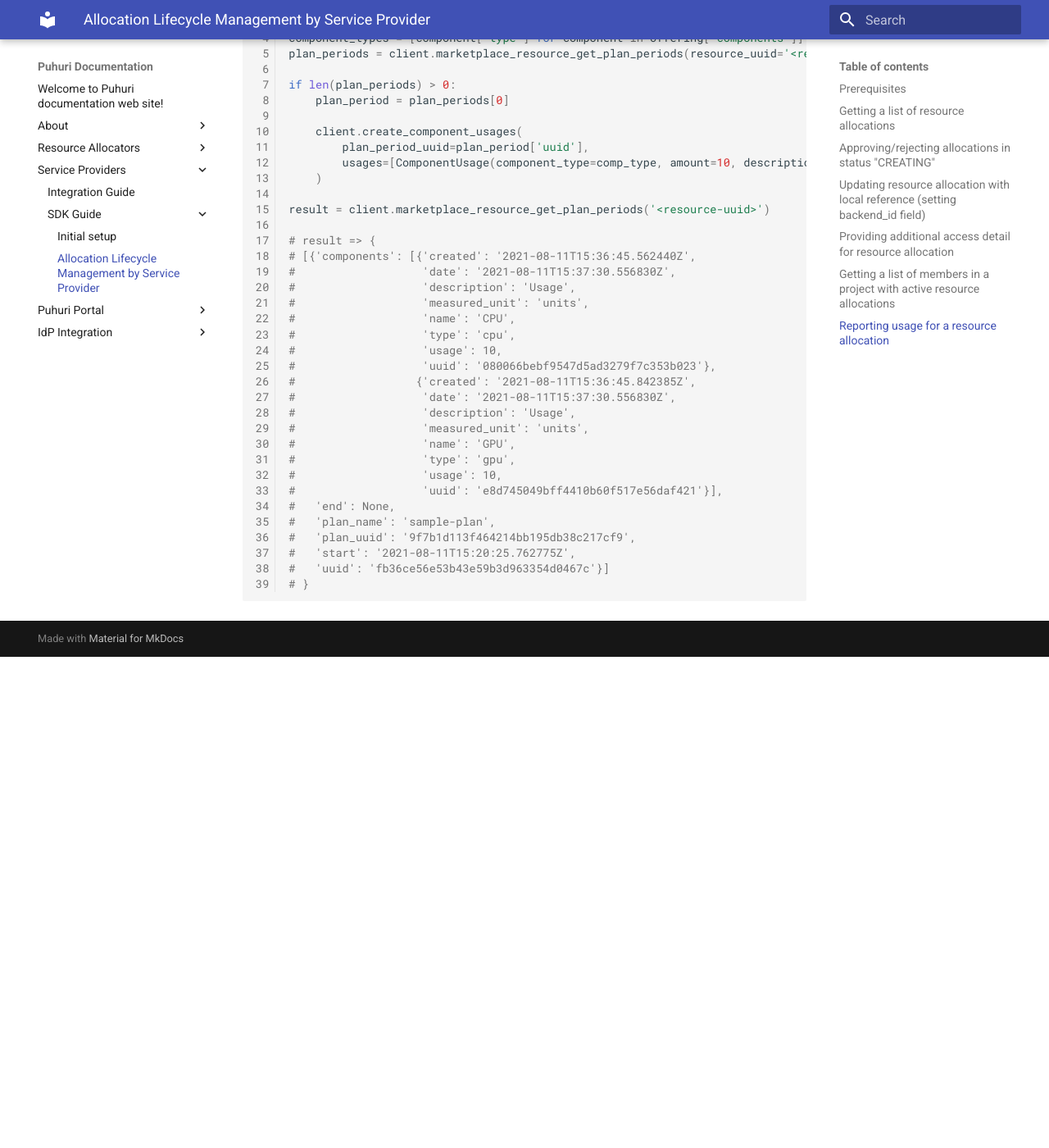
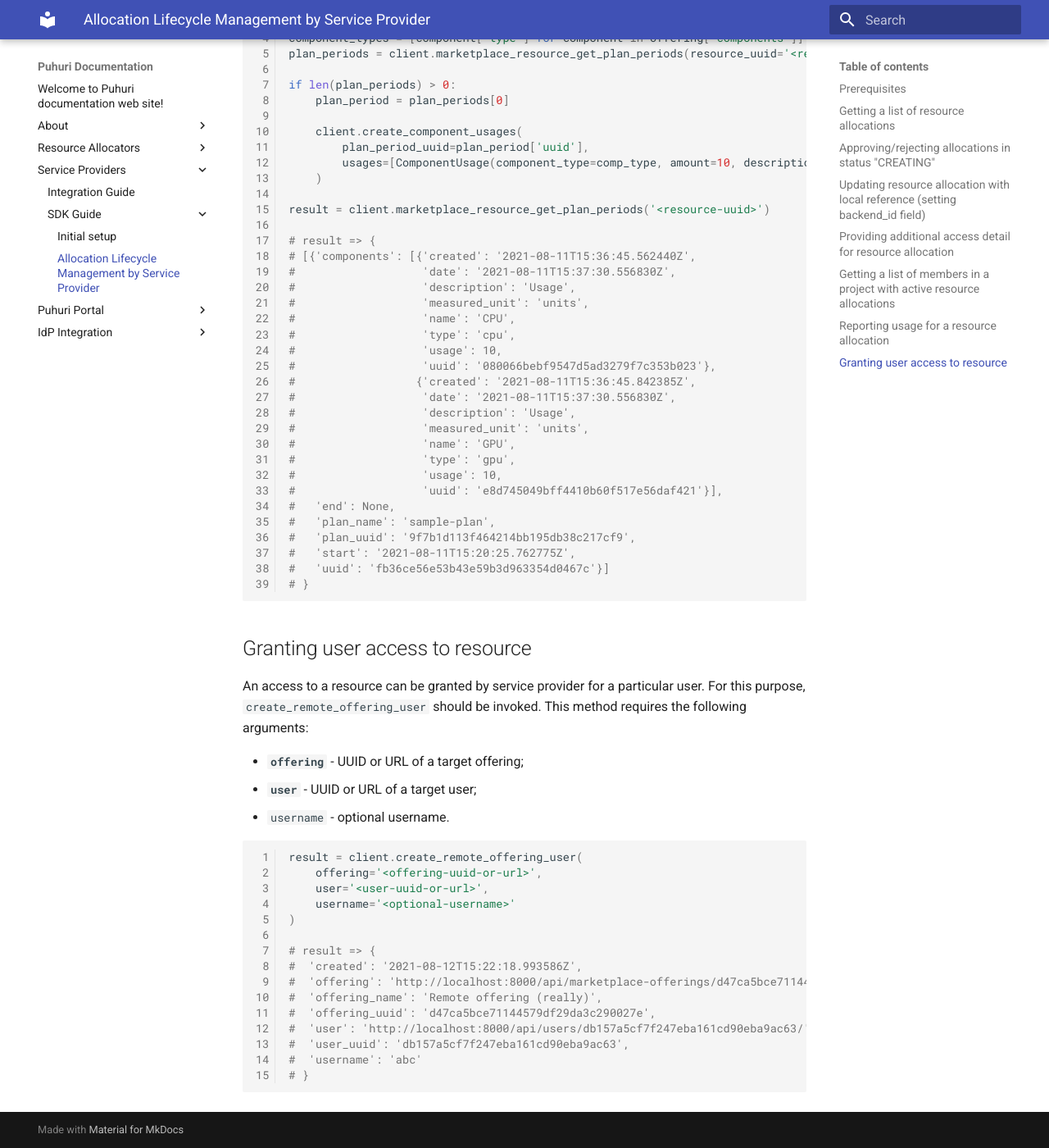
Before and after one commit to neicnordic/puhuri-web, an MkDocs documentation site: the page built from docs/SDK guide/allocation-management-sp.md, in a window 1280 px wide and 1400 px high, scrolled down 3807 px. Shown: the whole window at 82% size. Built offline with MkDocs 1.6.1 and Material for MkDocs 9.7.7, drawn with Linux system fonts in a browser that asks for light colours; before the commit the page ends 4608 px from its top, so only the background shows below that.

Commit message:
Add documentation for user access granting to resource

````diff
--- a/docs/SDK guide/allocation-management-sp.md
+++ b/docs/SDK guide/allocation-management-sp.md
@@ -195,3 +195,30 @@ result = client.marketplace_resource_get_plan_periods('<resource-uuid>')
 # }
 
 ```
+
+## Granting user access to resource
+
+An access to a resource can be granted by service provider for a particular user.
+For this purpose, `create_remote_offering_user` should be invoked. This method requires the following arguments:
+
+- **`offering`** - UUID or URL of a target offering;
+- **`user`** - UUID or URL of a target user;
+- `username` - optional username.
+
+```python
+result = client.create_remote_offering_user(
+    offering='<offering-uuid-or-url>',
+    user='<user-uuid-or-url>',
+    username='<optional-username>'
+)
+
+# result => {
+#  'created': '2021-08-12T15:22:18.993586Z',
+#  'offering': 'http://localhost:8000/api/marketplace-offerings/d47ca5bce71144579df29da3c290027e/',
+#  'offering_name': 'Remote offering (really)',
+#  'offering_uuid': 'd47ca5bce71144579df29da3c290027e',
+#  'user': 'http://localhost:8000/api/users/db157a5cf7f247eba161cd90eba9ac63/',
+#  'user_uuid': 'db157a5cf7f247eba161cd90eba9ac63',
+#  'username': 'abc'
+# }
+```
````
